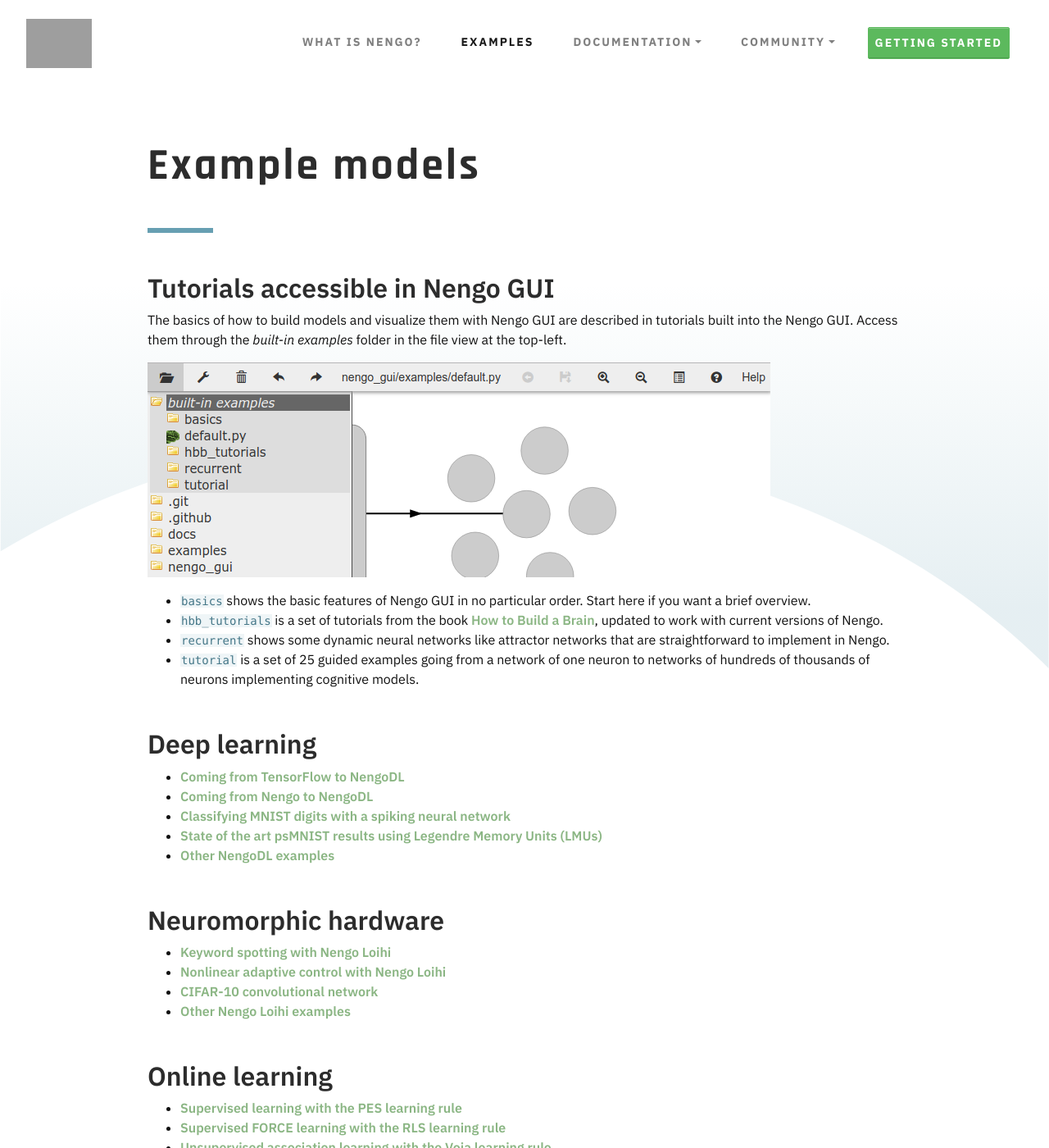
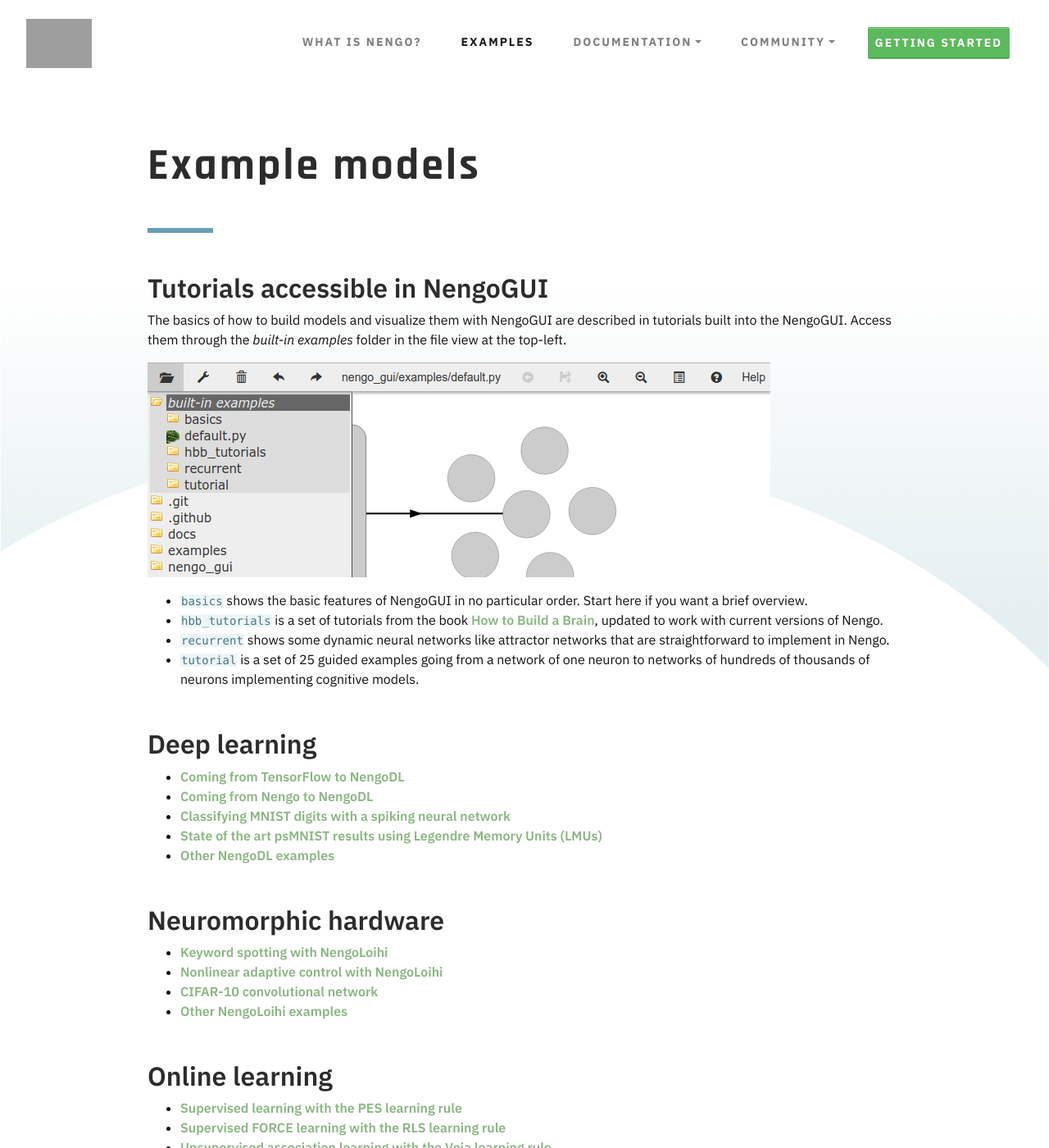
Before and after one commit to nengo/nengo.github.io, a Jekyll site: the page built from examples.md, in a window 1280 px wide and 1400 px high. Shown: the whole window at 82% size. Built offline with Jekyll 4.4.1, drawn with Linux system fonts in a browser that asks for light colours; nearby versions of some CDN libraries; some of the changed text lies outside the part shown.

Commit message:
Rename Nengo projects

```diff
--- a/examples.md
+++ b/examples.md
@@ -6,16 +6,16 @@
 pageTitle: Nengo Examples
 ---
 
-## Tutorials accessible in Nengo GUI
+## Tutorials accessible in NengoGUI
 
-The basics of how to build models and visualize them with Nengo GUI
-are described in tutorials built into the Nengo GUI.
+The basics of how to build models and visualize them with NengoGUI
+are described in tutorials built into the NengoGUI.
 Access them through the *built-in examples* folder
 in the file view at the top-left.
 
-![Nengo GUI interface]({{ site.baseurl }}/img/gui-examples.png)
+![NengoGUI interface]({{ site.baseurl }}/img/gui-examples.png)
 
-- `basics` shows the basic features of Nengo GUI in no particular order.
+- `basics` shows the basic features of NengoGUI in no particular order.
   Start here if you want a brief overview.
 - `hbb_tutorials` is a set of tutorials from the book
   [How to Build a Brain](https://www.amazon.com/How-Build-Brain-Architecture-Architectures/dp/0190262125/),
@@ -35,10 +35,10 @@
 
 ## Neuromorphic hardware
 
-- [Keyword spotting with Nengo Loihi](https://www.nengo.ai/nengo-loihi/examples/keyword-spotting.html)
-- [Nonlinear adaptive control with Nengo Loihi](https://www.nengo.ai/nengo-loihi/examples/adaptive-motor-control.html)
+- [Keyword spotting with NengoLoihi](https://www.nengo.ai/nengo-loihi/examples/keyword-spotting.html)
+- [Nonlinear adaptive control with NengoLoihi](https://www.nengo.ai/nengo-loihi/examples/adaptive-motor-control.html)
 - [CIFAR-10 convolutional network](https://github.com/nengo/nengo-examples/blob/master/loihi-dl/cifar10-convnet.ipynb)
-- [Other Nengo Loihi examples](https://www.nengo.ai/nengo-loihi/examples.html)
+- [Other NengoLoihi examples](https://www.nengo.ai/nengo-loihi/examples.html)
 
 ## Online learning
 
@@ -58,4 +58,4 @@
 
 - [Spaun](https://github.com/xchoo/spaun2.0)
 - [Simple question answering with the Semantic Pointer Architecture](https://www.nengo.ai/nengo-spa/examples/question-memory.html)
-- [Nengo SPA examples](https://www.nengo.ai/nengo-spa/examples.html)
+- [NengoSPA examples](https://www.nengo.ai/nengo-spa/examples.html)
--- a/index.html
+++ b/index.html
@@ -93,12 +93,12 @@
           <img
             class="gui"
             src="{{ site.baseurl }}/img/gui-03.gif"
-            alt="Nengo GUI in action"
+            alt="NengoGUI in action"
           />
         </div>
         <p class="text-center py-4 text-muted">
           <em
-            >The Nengo GUI is a live coding, fully interactive environment.</em
+            >The NengoGUI is a live coding, fully interactive environment.</em
           >
         </p>
       </div>
@@ -150,7 +150,7 @@
         <div class="row my-5">
           <div class="col">
             <h2 class="display-4 uppercase">Try it now</h2>
-            <p class="lead m-0">Join the nengo community and learn the ropes</p>
+            <p class="lead m-0">Join the Nengo community and learn the ropes</p>
             <div class="title-bar title-bar-pink"></div>
           </div>
         </div>
```
Also changed, not shown: _data/projects.yml (+18 -18 lines), contributing.md (+1 -1 lines), getting-started.md (+5 -5 lines).
